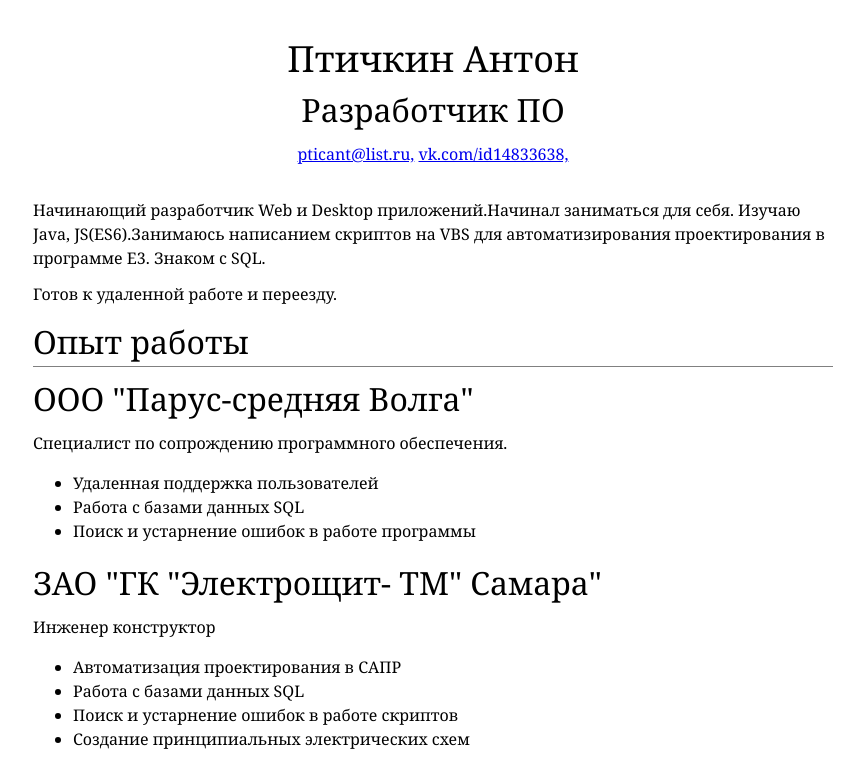
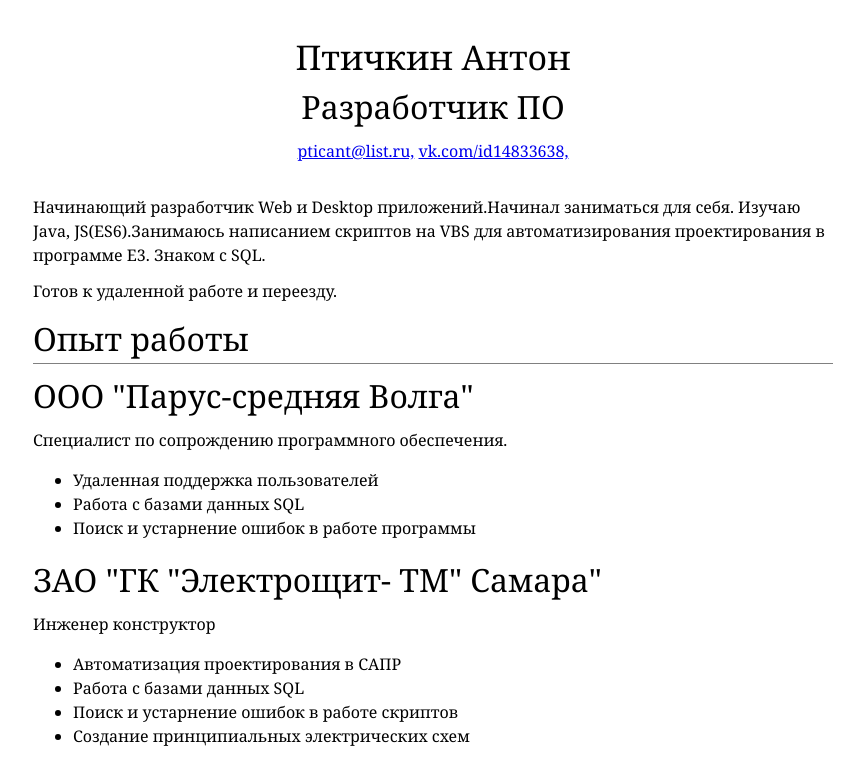
Before and after one commit to zoycun/zoycun.github.io, a plain HTML site: page index.html in a window 1280 px wide. Shown: the top 761 px of the page, without its empty margins (207-1071 px from the left). Drawn offline with Linux system fonts and the light colour scheme.

Commit message:
style.css
Change "font-color" in 40 line code

```diff
--- a/style.css
+++ b/style.css
@@ -34,10 +34,10 @@ h1,h2,h3 {
     margin : 0;
 }
 h1 {
-    font-size : 36px;
+    font-size : 34px;
     margin: 0px;
     text-align: center;
-    font-color : green;
+    font-color : blue;
 
 }
 .stock{
```
